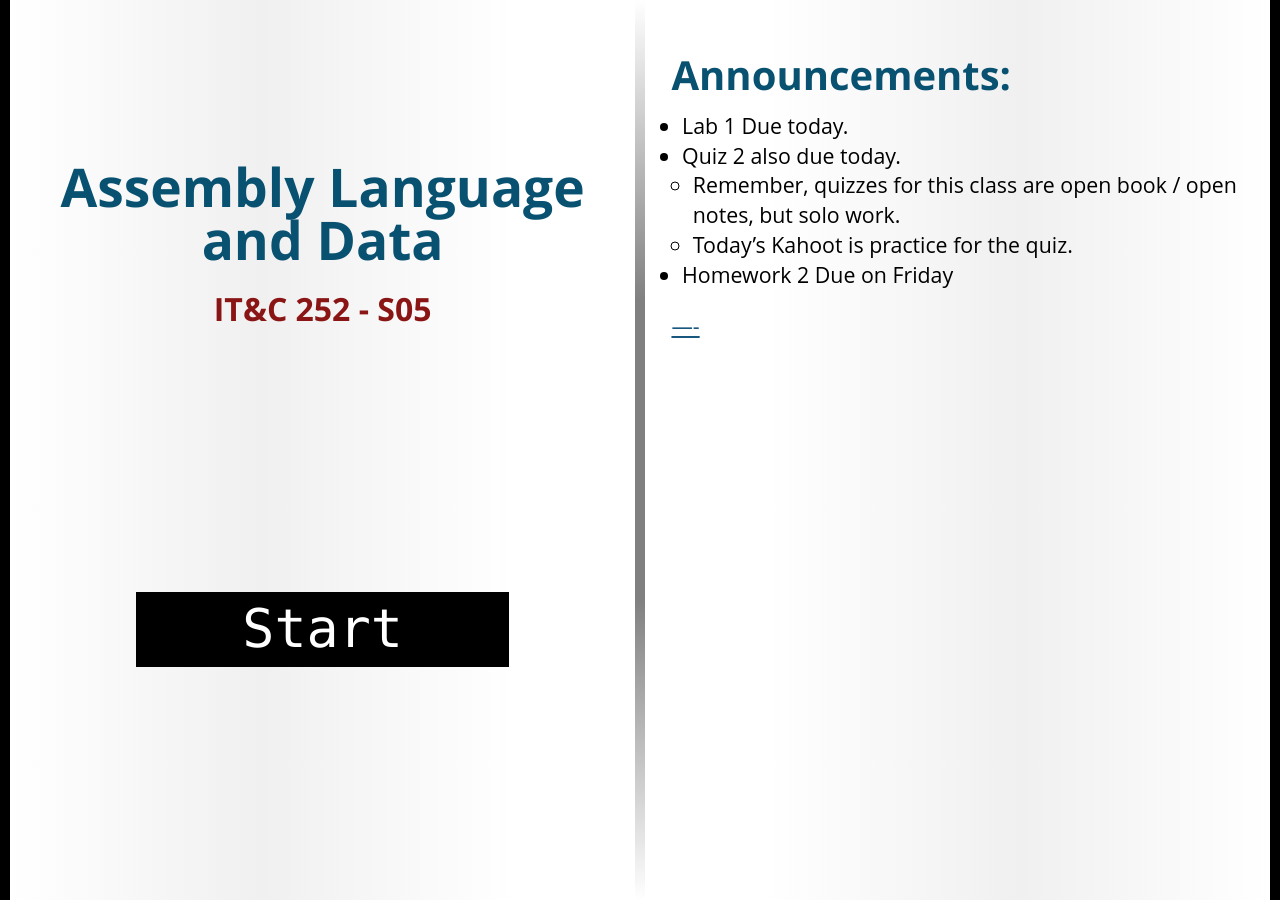
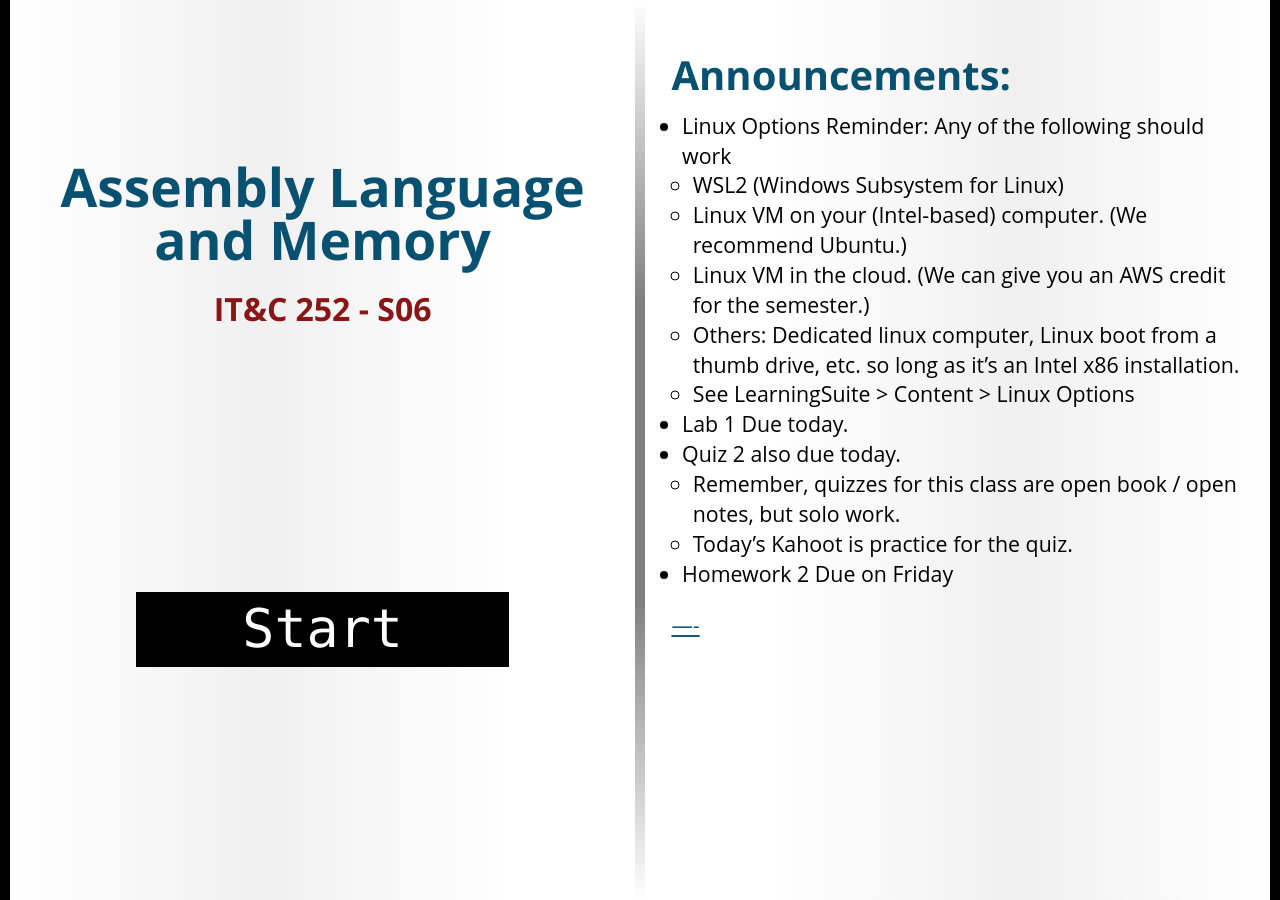
Before and after one commit to bredd/byu-itc-252.github.io, a Jekyll site: the page built from _welcome/S06.md, in a window 1280 px wide. Built offline with Jekyll 4.4.1, drawn with Linux system fonts in a browser that asks for light colours; some web fonts are replaced.

Commit message:
Welcome S06

```diff
--- a/_welcome/S06.md
+++ b/_welcome/S06.md
@@ -1,8 +1,14 @@
 ---
-title: Assembly Language and Data
-session: S05
+title: Assembly Language and Memory
+session: S06
 ---
 
+* Linux Options Reminder: Any of the following should work
+    * WSL2 (Windows Subsystem for Linux)
+    * Linux VM on your (Intel-based) computer. (We recommend Ubuntu.)
+    * Linux VM in the cloud. (We can give you an AWS credit for the semester.)
+    * Others: Dedicated linux computer, Linux boot from a thumb drive, etc. so long as it's an Intel x86 installation.
+    * See LearningSuite > Content > Linux Options
 * Lab 1 Due today.
 * Quiz 2 also due today.
     * Remember, quizzes for this class are open book / open notes, but solo work.
```
